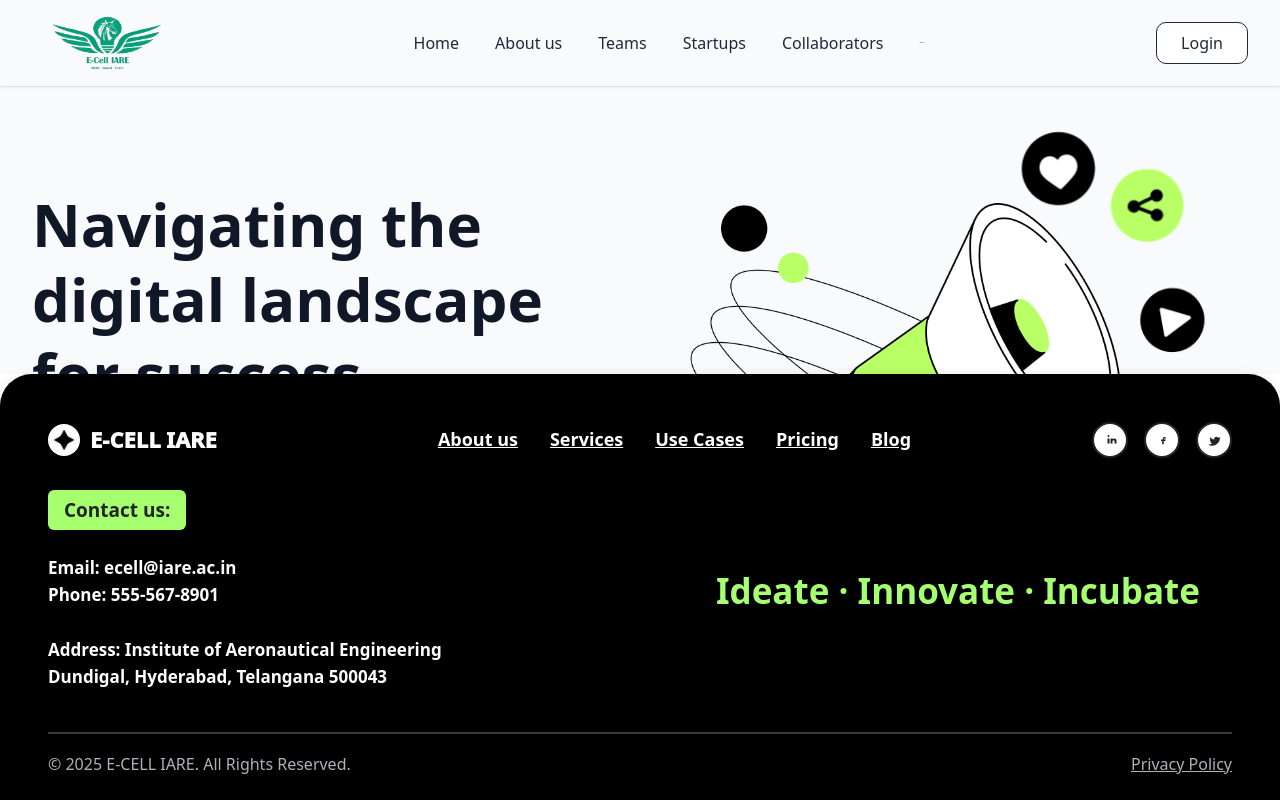
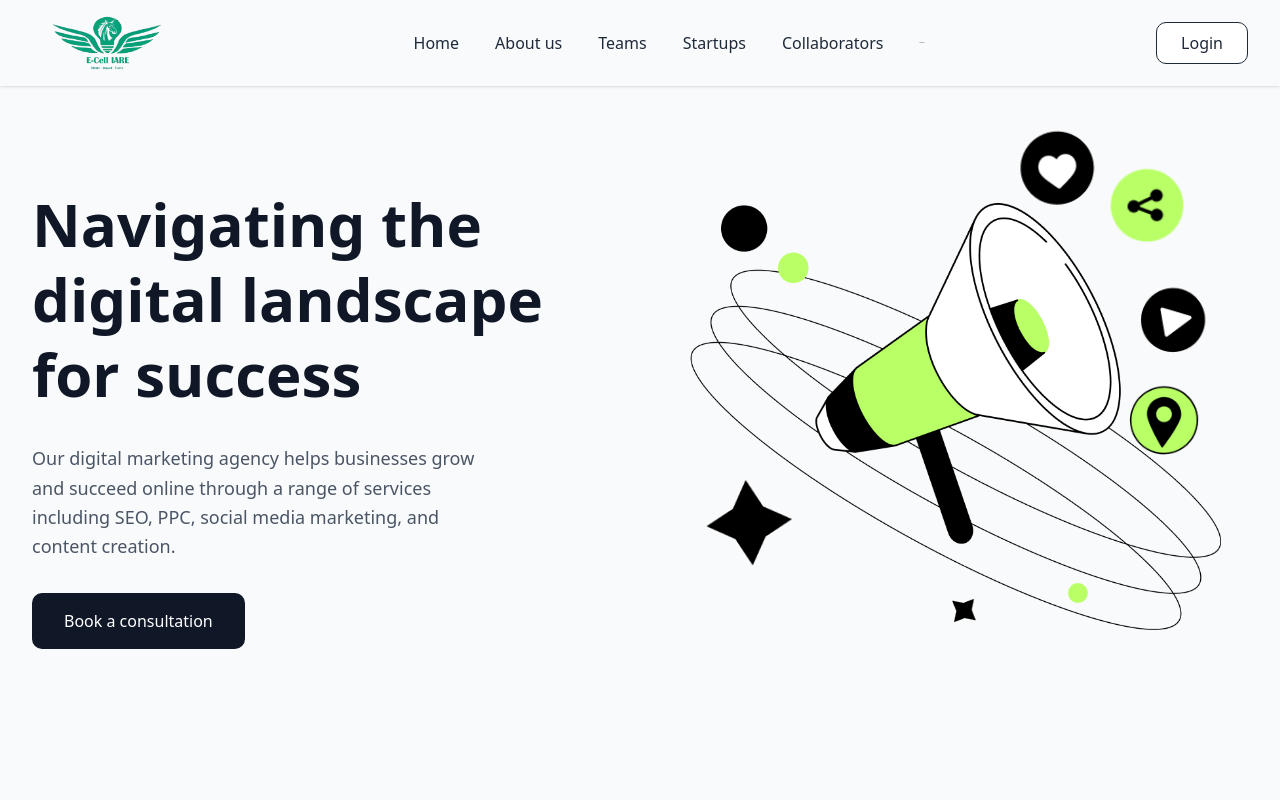
Before and after one commit to Maximus5470/Ecell-Website, a Next.js app: page / in a window 1280 px wide. Shown: the top 800 px of the page. Built offline with nearby package versions, Linux system fonts and the light colour scheme.

Commit message:
Refactor Footer component styles and update font size in Home page

```diff
--- a/app/page.tsx
+++ b/app/page.tsx
@@ -48,7 +48,7 @@
       <div className="bg-gray-50 py-16">
         <div className="font-sans max-w-7xl mx-auto px-8 mb-12">
           <div className="flex flex-col lg:flex-row lg:items-baseline mb-12">
-            <span className="bg-[#B9FF66] text-black font-bold text-4xl px-8 py-4 rounded-lg mb-4 lg:mb-0 lg:mr-8">Our Working Process</span>
+            <span className="bg-[#B9FF66] text-black font-bold text-3xl px-8 py-4 rounded-lg mb-4 lg:mb-0 lg:mr-8">Our Working Process</span>
             <span className="text-gray-600 text-lg lg:text-xl">Step-by-Step Guide to Achieving Your Business Goals</span>
           </div>
         </div>
--- a/components/Footer.tsx
+++ b/components/Footer.tsx
@@ -3,238 +3,87 @@
 
 const Footer = () => {
   const [email, setEmail] = useState("");
+  const [remarks, setRemarks] = useState("");
   const handleSubscribe = (e: React.FormEvent) => {
     e.preventDefault();
     setEmail("");
+    setRemarks("");
   };
 
   return (
-    <footer
-      style={{
-        background: "white",
-        width: "100%",
-        padding: 0,
-        margin: 0,
-        position: "fixed", // keeps footer stuck to bottom
-        bottom: 0,
-        left: 0,
-        zIndex: 1000,
-      }}
-    >
-      <div
-        style={{
-          maxWidth: 1300,
-          margin: "0 auto",
-          borderRadius: "32px 32px 0 0",
-          background: "black",
-          boxShadow: "0 2px 16px rgba(0,0,0,0.08)",
-          padding: "48px 48px 0 48px",
-        }}
-      >
+    <footer className="bg-white w-full p-0 m-0">
+      <div className="max-w-[1300px] mx-auto rounded-t-[32px] bg-[#191A23] shadow-[0_2px_16px_rgba(0,0,0,0.08)] pt-12 px-12">
         {/* Top Row: Logo + Navigation & Social Icons */}
-        <div
-          style={{
-            display: "flex",
-            alignItems: "center",
-            justifyContent: "space-between",
-            marginBottom: 32,
-          }}
-        >
+        <div className="flex items-center justify-between mb-8">
           {/* Left: E-CELL IARE Heading with Symbol */}
-          <div style={{ display: "flex", alignItems: "center", marginRight: 40 }}>
-            <span
-              style={{
-                display: "inline-flex",
-                width: 32,
-                height: 32,
-                background: "#fff",
-                borderRadius: "50%",
-                alignItems: "center",
-                justifyContent: "center",
-                marginRight: 10,
-              }}
-            >
-              <img
-                src="/mic_extras/bigstar.png"
-                alt="E-CELL IARE Star"
-                style={{ width: 22, height: 22 }}
-              />
-            </span>
-            <h2
-              style={{
-                color: "#fff",
-                fontSize: 22,
-                fontWeight: 1000,
-                margin: 0,
-              }}
-            >
+          <div className="flex items-center mr-10">
+            <h2 className="text-white text-xl font-black m-0">
               E-CELL IARE
             </h2>
           </div>
 
           {/* Navigation */}
-          <nav style={{ display: "flex", gap: 32, fontSize: 18 }}>
-            <a
-              href="#"
-              style={{
-                color: "#fff",
-                textDecoration: "underline",
-                fontWeight: 700,
-              }}
-            >
+          <nav className="flex gap-8 text-lg">
+            <a href="#" className="text-white underline hover:text-gray-300">
+              Home
+            </a>
+            <a href="#" className="text-white underline hover:text-gray-300">
               About us
             </a>
-            <a
-              href="#"
-              style={{
-                color: "#fff",
-                textDecoration: "underline",
-                fontWeight: 700,
-              }}
-            >
-              Services
+            <a href="#" className="text-white underline hover:text-gray-300">
+              Teams
             </a>
-            <a
-              href="#"
-              style={{
-                color: "#fff",
-                textDecoration: "underline",
-                fontWeight: 700,
-              }}
-            >
-              Use Cases
+            <a href="#" className="text-white underline hover:text-gray-300">
+              Startups
             </a>
-            <a
-              href="#"
-              style={{
-                color: "#fff",
-                textDecoration: "underline",
-                fontWeight: 700,
-              }}
-            >
-              Pricing
-            </a>
-            <a
-              href="#"
-              style={{
-                color: "#fff",
-                textDecoration: "underline",
-                fontWeight: 700,
-              }}
-            >
-              Blog
+            <a href="#" className="text-white underline hover:text-gray-300">
+              Collaborators
             </a>
           </nav>
 
           {/* Social Icons */}
-          <div style={{ display: "flex", gap: 16 }}>
+          <div className="flex gap-4">
             {/* LinkedIn */}
             <a
               href="#"
               aria-label="LinkedIn"
-              style={{
-                background: "#fff",
-                borderRadius: "50%",
-                width: 36,
-                height: 36,
-                display: "flex",
-                alignItems: "center",
-                justifyContent: "center",
-                border: "2px solid #23242A",
-              }}
+              className="bg-white rounded-full w-9 h-9 flex items-center justify-center border-2 border-gray-800 hover:bg-gray-100 transition-colors"
             >
-              <svg width="18" height="18" fill="currentColor">
-                <circle cx="9" cy="9" r="9" fill="#fff" />
-                <path
-                  d="M6.5 7.5h2v5h-2v-5zm1-1.5a1 1 0 110-2 1 1 0 010 2zm2.5 1.5h2v.7c.3-.4.9-.7 1.5-.7 1.1 0 2 .8 2 1.8v3.2h-2v-2.4c0-.5-.4-.8-1-.8s-1 .3-1 .8v2.4h-2v-5z"
-                  fill="#23242A"
-                />
+              <svg width="16" height="16" viewBox="0 0 24 24" fill="#000000">
+                <path d="M20.447 20.452h-3.554v-5.569c0-1.328-.027-3.037-1.852-3.037-1.853 0-2.136 1.445-2.136 2.939v5.667H9.351V9h3.414v1.561h.046c.477-.9 1.637-1.85 3.37-1.85 3.601 0 4.267 2.37 4.267 5.455v6.286zM5.337 7.433c-1.144 0-2.063-.926-2.063-2.065 0-1.138.92-2.063 2.063-2.063 1.14 0 2.064.925 2.064 2.063 0 1.139-.925 2.065-2.064 2.065zm1.782 13.019H3.555V9h3.564v11.452zM22.225 0H1.771C.792 0 0 .774 0 1.729v20.542C0 23.227.792 24 1.771 24h20.451C23.2 24 24 23.227 24 22.271V1.729C24 .774 23.2 0 22.222 0h.003z"/>
               </svg>
             </a>
             {/* Facebook */}
             <a
               href="#"
               aria-label="Facebook"
-              style={{
-                background: "#fff",
-                borderRadius: "50%",
-                width: 36,
-                height: 36,
-                display: "flex",
-                alignItems: "center",
-                justifyContent: "center",
-                border: "2px solid #23242A",
-              }}
+              className="bg-white rounded-full w-9 h-9 flex items-center justify-center border-2 border-gray-800 hover:bg-gray-100 transition-colors"
             >
-              <svg width="18" height="18" fill="currentColor">
-                <circle cx="9" cy="9" r="9" fill="#fff" />
-                <path
-                  d="M11.5 7.5h1.2V6h-1.2c-.9 0-1.6.7-1.6 1.6v.8H8v1.6h1.2v3.2h1.6v-3.2h1.6l.4-1.6h-2z"
-                  fill="#23242A"
-                />
+              <svg width="16" height="16" viewBox="0 0 24 24" fill="#000000">
+                <path d="M24 12.073c0-6.627-5.373-12-12-12s-12 5.373-12 12c0 5.99 4.388 10.954 10.125 11.854v-8.385H7.078v-3.47h3.047V9.43c0-3.007 1.792-4.669 4.533-4.669 1.312 0 2.686.235 2.686.235v2.953H15.83c-1.491 0-1.956.925-1.956 1.874v2.25h3.328l-.532 3.47h-2.796v8.385C19.612 23.027 24 18.062 24 12.073z"/>
               </svg>
             </a>
-            {/* Twitter */}
+            {/* X */}
             <a
               href="#"
-              aria-label="Twitter"
-              style={{
-                background: "#fff",
-                borderRadius: "50%",
-                width: 36,
-                height: 36,
-                display: "flex",
-                alignItems: "center",
-                justifyContent: "center",
-                border: "2px solid #23242A",
-              }}
+              aria-label="X"
+              className="bg-white rounded-full w-9 h-9 flex items-center justify-center border-2 border-gray-800 hover:bg-gray-100 transition-colors"
             >
-              <svg width="18" height="18" fill="currentColor">
-                <circle cx="9" cy="9" r="9" fill="#fff" />
-                <path
-                  d="M14.5 6.5c-.4.2-.8.3-1.2.4.4-.2.7-.6.8-1-.4.2-.8.4-1.2.5-.4-.4-1-.7-1.6-.7-1.2 0-2.1 1-2.1 2.1 0 .2 0 .4.1.6-1.7-.1-3.2-.9-4.2-2.1-.2.4-.3.7-.3 1.1 0 .7.4 1.3 1 1.6-.4 0-.7-.1-1-.3v.1c0 1 .7 1.8 1.6 2-.2.1-.5.1-.7.1-.2 0-.3 0-.5-.1.3.9 1.1 1.5 2.1 1.5-1 .8-2.2 1.2-3.5 1.2-.2 0-.4 0-.6-.1 1.2.8 2.6 1.3 4.1 1.3 4.9 0 7.6-4.1 7.6-7.6v-.3c.5-.4.8-.7 1.1-1.1z"
-                  fill="#23242A"
-                />
+              <svg width="14" height="14" viewBox="0 0 24 24" fill="#000000">
+                <path d="M18.901 1.153h3.68l-8.04 9.19L24 22.846h-7.406l-5.8-7.584-6.638 7.584H.474l8.6-9.83L0 1.154h7.594l5.243 6.932ZM17.61 20.644h2.039L6.486 3.24H4.298Z"/>
               </svg>
             </a>
           </div>
         </div>
 
         {/* Middle Row: Contact + Tagline */}
-        <div
-          style={{
-            display: "flex",
-            justifyContent: "space-between",
-            gap: 32,
-            marginBottom: 32,
-          }}
-        >
+        <div className="flex justify-between gap-8 mb-8">
           {/* Contact */}
-          <div style={{ minWidth: 260 }}>
-            <h3
-              style={{
-                background: "#A6FF6F",
-                color: "#23242A",
-                fontWeight: 900,
-                fontSize: 19,
-                padding: "6px 16px",
-                borderRadius: 6,
-                display: "inline-block",
-                marginBottom: 14,
-              }}
-            >
+          <div className="min-w-[260px]">
+            <h3 className="bg-[#A6FF6F] text-gray-800 font-black text-lg px-4 py-2 rounded inline-block mb-4">
               Contact us:
             </h3>
-            <div
-              style={{
-                color: "#fff",
-                fontSize: 17,
-                fontWeight: 600,
-                marginTop: 10,
-                marginBottom: 10,
-                lineHeight: 1.6,
-              }}
-            >
+            <div className="text-white text-lg mt-3 mb-3 leading-relaxed">
               <div>Email: ecell@iare.ac.in</div>
               <div>Phone: 555-567-8901</div>
               <br />
@@ -246,65 +95,45 @@
             </div>
           </div>
 
-          {/* Tagline */}
-          <div
-            style={{
-              background: "black",
-              borderRadius: 16,
-              padding: "24px 32px",
-              display: "flex",
-              flexDirection: "column",
-              alignItems: "center",
-              justifyContent: "center",
-              textAlign: "center",
-              minWidth: 300,
-              boxShadow: "0 2px 12px rgba(0,0,0,0.04)",
-            }}
-          >
-            <h2
-              style={{
-                fontSize: 35,
-                fontWeight: 800,
-                color: "#A6FF6F",
-                margin: 0,
-                marginBottom: 8,
-              }}
-            >
-              Ideate · Innovate · Incubate
-            </h2>
-            <p
-              style={{
-                fontSize: 16,
-                color: "#fff",
-                opacity: 0.9,
-                margin: 0,
-              }}
-            >
-              {/* Empowering ideas to become impactful ventures. */}
-            </p>
+          {/* Contact Form */}
+          <div className="bg-[#3C3D47] rounded-2xl p-6 px-10 flex flex-col flex-1 max-w-[750px]">
+            <div className="mb-4">
+              <h3 className="text-white text-lg font-semibold mb-1">Get in Touch</h3>
+              <p className="text-gray-300 text-sm">Share your thoughts with us</p>
+            </div>
+            <form onSubmit={handleSubscribe} className="w-full flex flex-col gap-4">
+              <div className="flex gap-6">
+                <input
+                  type="email"
+                  value={email}
+                  onChange={(e) => setEmail(e.target.value)}
+                  placeholder="Email"
+                  required
+                  className="flex-1 px-6 py-3 bg-transparent border border-gray-500 rounded-lg text-white placeholder-gray-400 focus:outline-none focus:border-[#A6FF6F] focus:border-2 transition-colors"
+                />
+                <button
+                  type="submit"
+                  className="bg-[#A6FF6F] text-gray-800 font-semibold px-12 py-3 rounded-lg hover:bg-[#95E55F] transition-colors whitespace-nowrap"
+                >
+                  Submit
+                </button>
+              </div>
+              <textarea
+                value={remarks}
+                onChange={(e) => setRemarks(e.target.value)}
+                placeholder="Your remarks or feedback..."
+                rows={3}
+                className="w-full px-6 py-3 bg-transparent border border-gray-500 rounded-lg text-white placeholder-gray-400 focus:outline-none focus:border-[#A6FF6F] focus:border-2 transition-colors resize-none"
+              />
+            </form>
           </div>
         </div>
 
         {/* Bottom */}
-        <hr
-          style={{
-            border: "none",
-            borderTop: "2px solid #393A40",
-            margin: "32px 0 18px 0",
-          }}
-        />
-        <div
-          style={{
-            display: "flex",
-            alignItems: "center",
-            justifyContent: "space-between",
-            color: "#B0B1B8",
-            fontSize: 16,
-            paddingBottom: 24,
-          }}
-        >
+        <hr className="border-t-2 border-white my-8 mt-12 mb-8" />
+        <div className="flex items-center gap-12 font-bold text-gray-200 text-base pb-6">
           <span>© 2025 E-CELL IARE. All Rights Reserved.</span>
-          <a href="#" style={{ color: "#B0B1B8", textDecoration: "underline" }}>
+          <a href="#" className="text-gray-400 underline hover:text-gray-200">
             Privacy Policy
           </a>
         </div>
```
Also changed, not shown: app/layout.tsx (line endings or trailing spaces).
